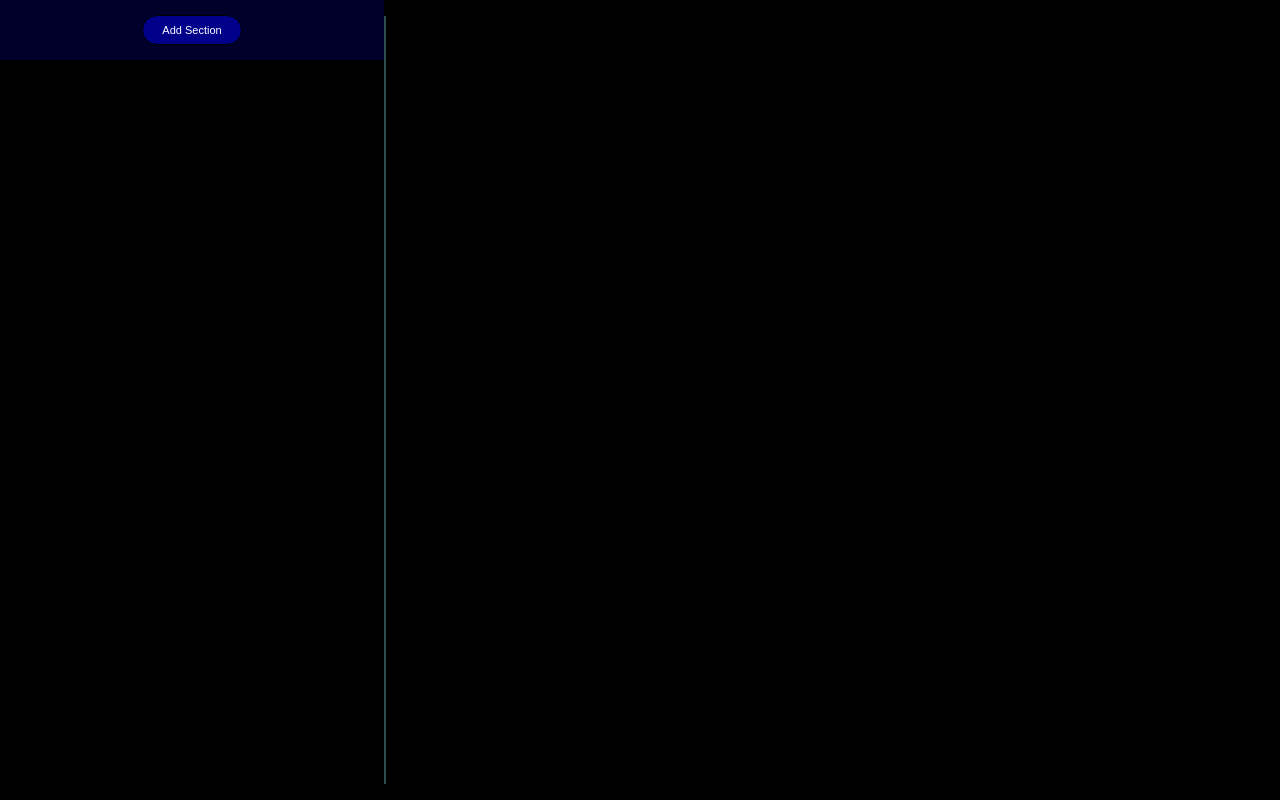
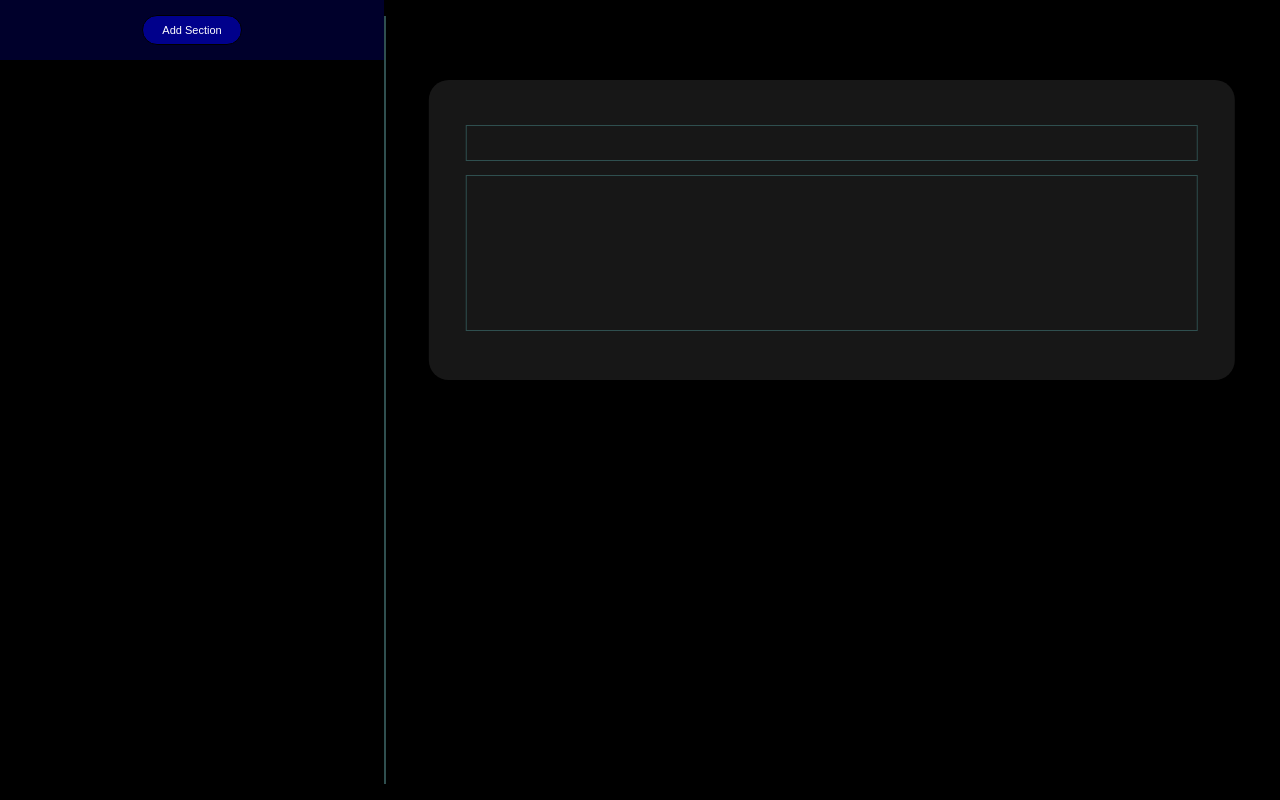
Before and after one commit to Howard-GitHub/TestCreator, a React (Create React App) app: page / in a window 1280 px wide. Built offline with nearby package versions, Linux system fonts and the light colour scheme.

Commit message:
Feature: Create textarea input for answer and prompt

```diff
--- /dev/null
+++ b/src/components/SectionContent/ProblemInput/AnswerInput/AnswerInput.css
@@ -0,0 +1,11 @@
+.answer-input {
+    position: relative;
+    resize: none;
+    border: 1px solid darkslategray;
+    top: 30px;
+    left: 50%;
+    transform: translate(-50%, 0%);
+    background-color: rgb(23, 23, 23);
+    width: 90%;
+    height: 30px;
+}
--- /dev/null
+++ b/src/components/SectionContent/ProblemInput/AnswerInput/AnswerInput.jsx
@@ -0,0 +1,13 @@
+import './AnswerInput.css';
+
+const AnswerInput = () => {
+    return (
+        <div className="answer-input-container">
+            <textarea
+                className="answer-input"
+            />
+        </div>
+    );
+}
+
+export default AnswerInput;
--- /dev/null
+++ b/src/components/SectionContent/ProblemInput/ProblemInput.css
@@ -0,0 +1,13 @@
+.problem-input-container {
+    position: relative;
+    padding-top: 15px;
+    padding-bottom: 15px;
+}
+
+.problem-input {
+    position: relative;
+    left: 50%;
+    transform: translate(-50%, 0%);
+    height: 270px;
+    border-radius: 20px;
+}
--- /dev/null
+++ b/src/components/SectionContent/ProblemInput/ProblemInput.jsx
@@ -0,0 +1,16 @@
+import AnswerInput from './AnswerInput/AnswerInput';
+import PromptInput from './PromptInput/PromptInput';
+import './ProblemInput.css';
+
+const ProblemInput = () => {
+    return (
+        <div className="problem-input-container">
+            <div className="problem-input">
+                <AnswerInput/>
+                <PromptInput/>
+            </div>
+        </div>
+    );
+}
+
+export default ProblemInput;
--- /dev/null
+++ b/src/components/SectionContent/ProblemInput/PromptInput/PromptInput.css
@@ -0,0 +1,11 @@
+.prompt-input {
+    position: relative;
+    resize: none;
+    border: 1px solid darkslategray;
+    top: 40px;
+    left: 50%;
+    transform: translate(-50%, 0%);
+    background-color: rgb(23, 23, 23);
+    width: 90%;
+    height: 150px;
+}
--- /dev/null
+++ b/src/components/SectionContent/ProblemInput/PromptInput/PromptInput.jsx
@@ -0,0 +1,13 @@
+import './PromptInput.css';
+
+const PromptInput = () => {
+    return (
+        <div className="prompt-input-container">
+            <textarea
+                className="prompt-input"
+            />
+        </div>
+    );
+}
+
+export default PromptInput;
--- a/src/components/SectionContent/SectionContent.css
+++ b/src/components/SectionContent/SectionContent.css
@@ -5,8 +5,18 @@
     background-color: black;
 }
 
+.section-content {
+    position: relative;
+    top: 10%;
+    left: 50%;
+    transform: translate(-50%, 0%);
+    background-color: rgb(23, 23, 23);
+    width: 90%;
+    border-radius: 20px;
+}
+
 .resize-line {
-    position: relative;
+    position: absolute;
     top: 2%;
     left: 0%;
     background-color: darkslategray;
--- a/src/components/SectionContent/SectionContent.jsx
+++ b/src/components/SectionContent/SectionContent.jsx
@@ -1,10 +1,11 @@
+import ProblemInput from './ProblemInput/ProblemInput';
 import './SectionContent.css'
 
 const SectionContent = () => {
     return (
         <div className="section-content-container">
             <div className="section-content">
-
+                <ProblemInput/>
             </div>
             <div className="resize-line"/>
         </div>
```
